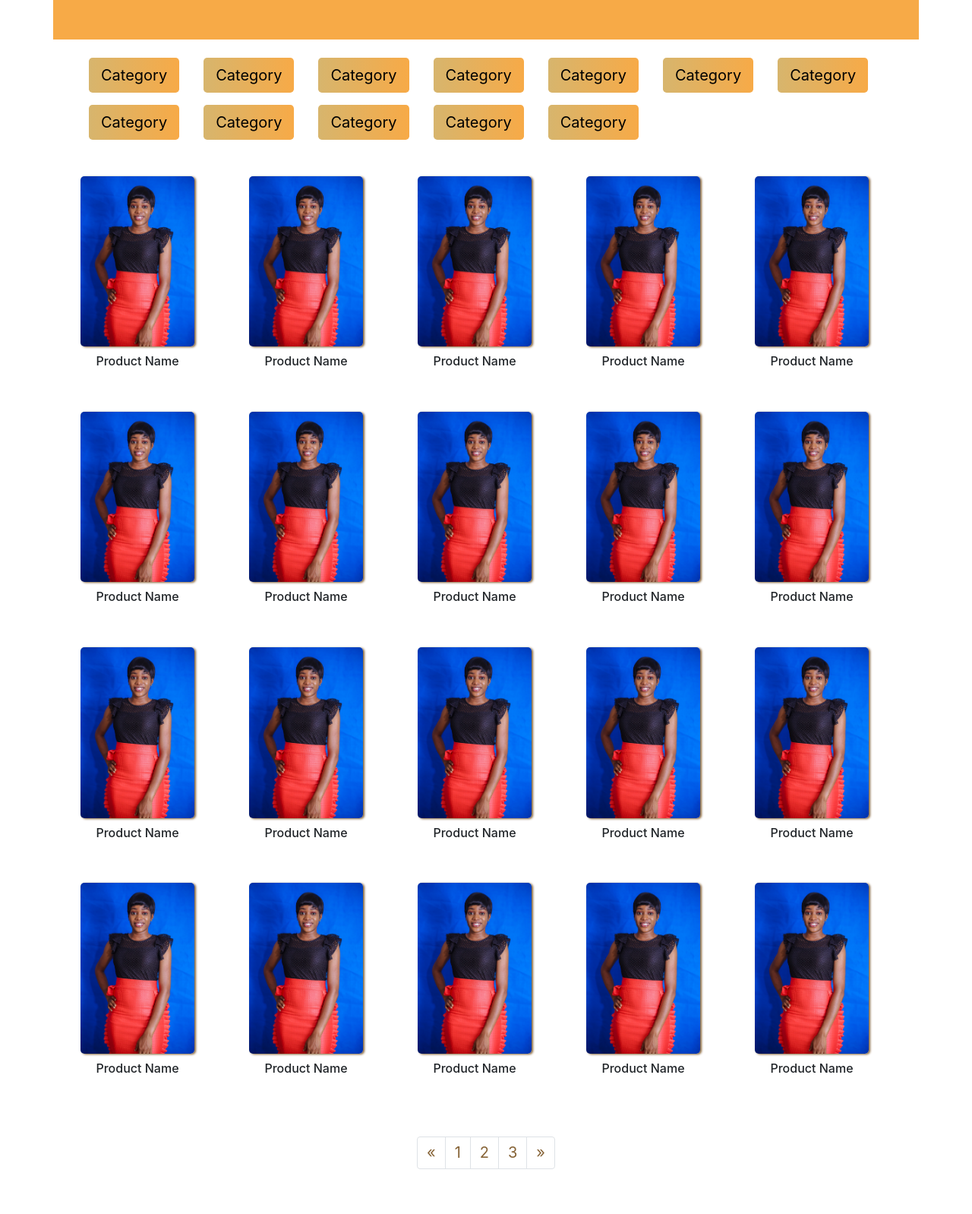
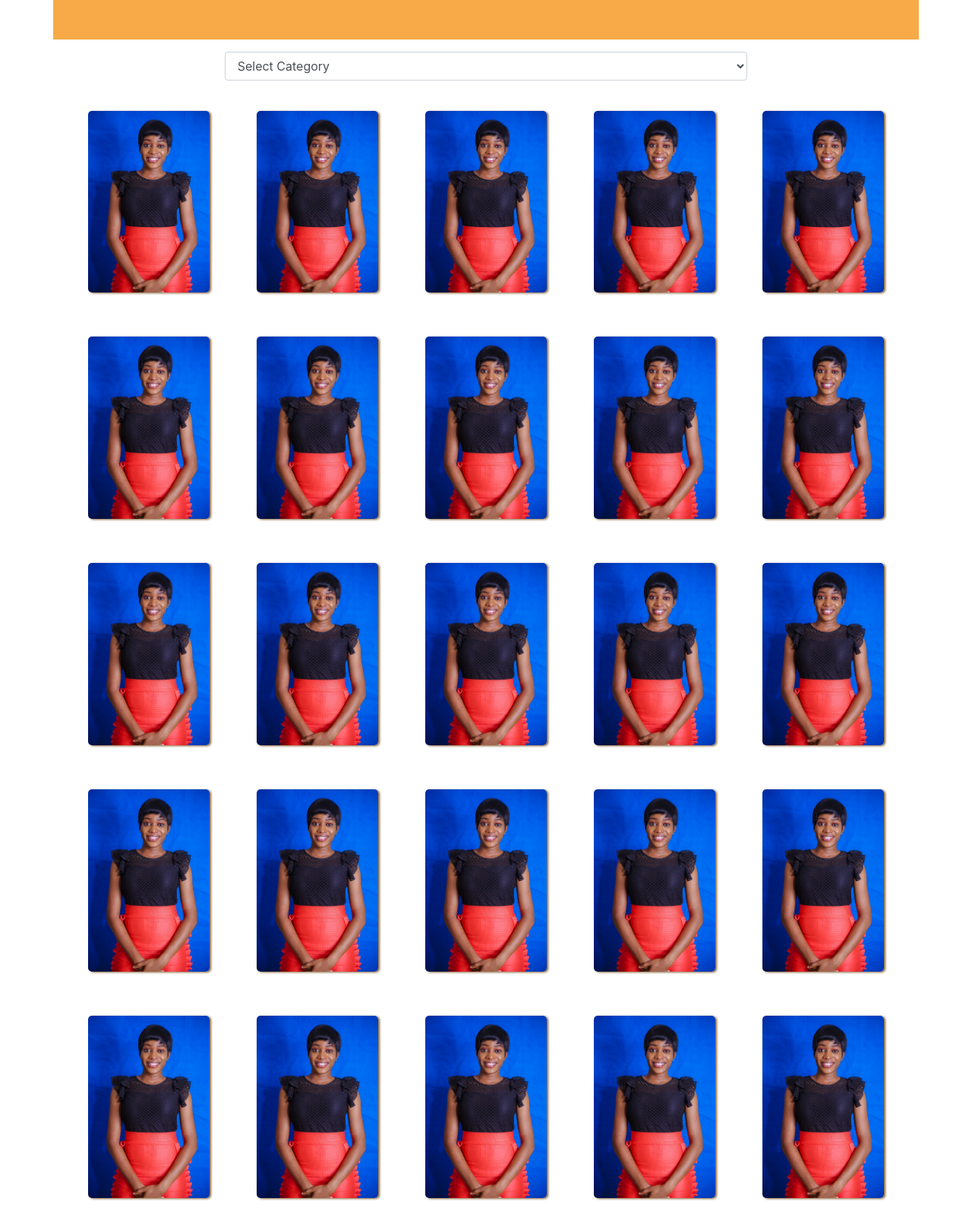
Before and after one commit to awesomebassey/heneovai, a plain HTML site: page html/couture/gallery.html in a window 1280 px wide. Shown: the part 840-2438 px from the top of the page at 76% size. Drawn offline with Linux system fonts and the light colour scheme; some packages are replaced by stand-ins of ours; a script that the page names is missing.

Commit message:
Update gallery.html

```diff
--- a/html/couture/gallery.html
+++ b/html/couture/gallery.html
@@ -6,6 +6,8 @@
     <meta name="viewport" content="width=device-width, initial-scale=1.0">
     <link rel="stylesheet" href="../../css/assets/bootstrap.css">
     <link rel="stylesheet" href="../../css/assets/icofont/icofont.css">
+    <link rel="stylesheet" href="https://cdnjs.cloudflare.com/ajax/libs/baguettebox.js/1.8.1/baguetteBox.min.css">
+    <link rel="stylesheet" href="gallery-grid.css">
     <link rel="stylesheet" href="../../css/main.css">
     <link rel="shortcut icon" href="../../images/logo.png" type="image/x-icon">
     <title>Heneovai · Gallery</title>
@@ -16,7 +18,8 @@
         <div class="container">
             <div class="row justify-content-center">
                 <div class="col-sm-3 my-3">
-                    <a href="../../index.html"><img src="../../images/logo.png" alt="" class="logo d-block mx-auto" width="40px"></a>
+                    <a href="../../index.html"><img src="../../images/logo.png" alt="" class="logo d-block mx-auto"
+                            width="40px"></a>
                     <h3 class="text-center">COUTURE</h3>
                 </div>
             </div>
@@ -40,105 +43,161 @@
     </div>
     <div class="g-categories">
         <div class="container">
-            <div class="row mx-3 my-3">
-                <button class="btn-lg my-2 mx-3">Category</button>
-                <button class="btn-lg my-2 mx-3">Category</button>
-                <button class="btn-lg my-2 mx-3">Category</button>
-                <button class="btn-lg my-2 mx-3">Category</button>
-                <button class="btn-lg my-2 mx-3">Category</button>
-                <button class="btn-lg my-2 mx-3">Category</button>
-                <button class="btn-lg my-2 mx-3">Category</button>
-                <button class="btn-lg my-2 mx-3">Category</button>
-                <button class="btn-lg my-2 mx-3">Category</button>
-                <button class="btn-lg my-2 mx-3">Category</button>
-                <button class="btn-lg my-2 mx-3">Category</button>
-                <button class="btn-lg my-2 mx-3">Category</button>
+            <div class="row mx-3 my-3 justify-content-center">
+                <div class="col-8">
+                    <select class="form-control form-control">
+                        <option>Select Category</option>
+                        <option>Category 1</option>
+                        <option>Category 2</option>
+                        <option>Category 3</option>
+                        <option>Category 4</option>
+                        <option>Category 5</option>
+                        <option>Category 6</option>
+                        <option>Category 7</option>
+                        <option>Category 8</option>
+                        <option>Category 9</option>
+                        <option>Category 10</option>
+                        <option>Category 11</option>
+                        <option>Category 12</option>
+                        <option>Category 13</option>
+                        <option>Category 14</option>
+                        <option>Category 15</option>
+                        <option>Category 16</option>
+                        <option>Category 17</option>
+                        <option>Category 18</option>
+                        <option>Category 19</option>
+                        <option>Category 20</option>
+                    </select>
                 </div>
             </div>
         </div>
-    <div class="g-images">
-        <div class="container">
-            <div class="row">
+    </div>
+    <div class="g-images container tz-gallery">
+        <div class="row justify-content-center">
             <div class="col-lg-2 mx-3 my-3 card py-2">
-                    <img src="../../images/IMG_3320.jpg" alt="" width="150px" class="d-block mx-auto bs">
-                    <h6 class="text-center">Product Name</h6>
+                <a class="lightbox" href="../../images/IMG_2444.jpg">
+                    <img src="../../images/IMG_2444.jpg" alt="Park" class="bs">
+                </a>
             </div>
             <div class="col-lg-2 mx-3 my-3 card py-2">
-                    <img src="../../images/IMG_3320.jpg" alt="" width="150px" class="d-block mx-auto bs">
-                    <h6 class="text-center">Product Name</h6>
+                <a class="lightbox" href="../../images/IMG_2444.jpg">
+                    <img src="../../images/IMG_2444.jpg" alt="Park" class="bs">
+                </a>
             </div>
             <div class="col-lg-2 mx-3 my-3 card py-2">
-                    <img src="../../images/IMG_3320.jpg" alt="" width="150px" class="d-block mx-auto bs">
-                    <h6 class="text-center">Product Name</h6>
+                <a class="lightbox" href="../../images/IMG_2444.jpg">
+                    <img src="../../images/IMG_2444.jpg" alt="Park" class="bs">
+                </a>
             </div>
             <div class="col-lg-2 mx-3 my-3 card py-2">
-                    <img src="../../images/IMG_3320.jpg" alt="" width="150px" class="d-block mx-auto bs">
-                    <h6 class="text-center">Product Name</h6>
+                <a class="lightbox" href="../../images/IMG_2444.jpg">
+                    <img src="../../images/IMG_2444.jpg" alt="Park" class="bs">
+                </a>
             </div>
             <div class="col-lg-2 mx-3 my-3 card py-2">
-                    <img src="../../images/IMG_3320.jpg" alt="" width="150px" class="d-block mx-auto bs">
-                    <h6 class="text-center">Product Name</h6>
+                <a class="lightbox" href="../../images/IMG_2444.jpg">
+                    <img src="../../images/IMG_2444.jpg" alt="Park" class="bs">
+                </a>
             </div>
             <div class="col-lg-2 mx-3 my-3 card py-2">
-                    <img src="../../images/IMG_3320.jpg" alt="" width="150px" class="d-block mx-auto bs">
-                    <h6 class="text-center">Product Name</h6>
+                <a class="lightbox" href="../../images/IMG_2444.jpg">
+                    <img src="../../images/IMG_2444.jpg" alt="Park" class="bs">
+                </a>
             </div>
             <div class="col-lg-2 mx-3 my-3 card py-2">
-                    <img src="../../images/IMG_3320.jpg" alt="" width="150px" class="d-block mx-auto bs">
-                    <h6 class="text-center">Product Name</h6>
+                <a class="lightbox" href="../../images/IMG_2444.jpg">
+                    <img src="../../images/IMG_2444.jpg" alt="Park" class="bs">
+                </a>
             </div>
             <div class="col-lg-2 mx-3 my-3 card py-2">
-                    <img src="../../images/IMG_3320.jpg" alt="" width="150px" class="d-block mx-auto bs">
-                    <h6 class="text-center">Product Name</h6>
+                <a class="lightbox" href="../../images/IMG_2444.jpg">
+                    <img src="../../images/IMG_2444.jpg" alt="Park" class="bs">
+                </a>
             </div>
             <div class="col-lg-2 mx-3 my-3 card py-2">
-                    <img src="../../images/IMG_3320.jpg" alt="" width="150px" class="d-block mx-auto bs">
-                    <h6 class="text-center">Product Name</h6>
+                <a class="lightbox" href="../../images/IMG_2444.jpg">
+                    <img src="../../images/IMG_2444.jpg" alt="Park" class="bs">
+                </a>
             </div>
             <div class="col-lg-2 mx-3 my-3 card py-2">
-                    <img src="../../images/IMG_3320.jpg" alt="" width="150px" class="d-block mx-auto bs">
-                    <h6 class="text-center">Product Name</h6>
+                <a class="lightbox" href="../../images/IMG_2444.jpg">
+                    <img src="../../images/IMG_2444.jpg" alt="Park" class="bs">
+                </a>
             </div>
             <div class="col-lg-2 mx-3 my-3 card py-2">
-                    <img src="../../images/IMG_3320.jpg" alt="" width="150px" class="d-block mx-auto bs">
-                    <h6 class="text-center">Product Name</h6>
+                <a class="lightbox" href="../../images/IMG_2444.jpg">
+                    <img src="../../images/IMG_2444.jpg" alt="Park" class="bs">
+                </a>
             </div>
             <div class="col-lg-2 mx-3 my-3 card py-2">
-                    <img src="../../images/IMG_3320.jpg" alt="" width="150px" class="d-block mx-auto bs">
-                    <h6 class="text-center">Product Name</h6>
+                <a class="lightbox" href="../../images/IMG_2444.jpg">
+                    <img src="../../images/IMG_2444.jpg" alt="Park" class="bs">
+                </a>
             </div>
             <div class="col-lg-2 mx-3 my-3 card py-2">
-                    <img src="../../images/IMG_3320.jpg" alt="" width="150px" class="d-block mx-auto bs">
-                    <h6 class="text-center">Product Name</h6>
+                <a class="lightbox" href="../../images/IMG_2444.jpg">
+                    <img src="../../images/IMG_2444.jpg" alt="Park" class="bs">
+                </a>
             </div>
             <div class="col-lg-2 mx-3 my-3 card py-2">
-                    <img src="../../images/IMG_3320.jpg" alt="" width="150px" class="d-block mx-auto bs">
-                    <h6 class="text-center">Product Name</h6>
+                <a class="lightbox" href="../../images/IMG_2444.jpg">
+                    <img src="../../images/IMG_2444.jpg" alt="Park" class="bs">
+                </a>
             </div>
             <div class="col-lg-2 mx-3 my-3 card py-2">
-                    <img src="../../images/IMG_3320.jpg" alt="" width="150px" class="d-block mx-auto bs">
-                    <h6 class="text-center">Product Name</h6>
+                <a class="lightbox" href="../../images/IMG_2444.jpg">
+                    <img src="../../images/IMG_2444.jpg" alt="Park" class="bs">
+                </a>
             </div>
             <div class="col-lg-2 mx-3 my-3 card py-2">
-                    <img src="../../images/IMG_3320.jpg" alt="" width="150px" class="d-block mx-auto bs">
-                    <h6 class="text-center">Product Name</h6>
+                <a class="lightbox" href="../../images/IMG_2444.jpg">
+                    <img src="../../images/IMG_2444.jpg" alt="Park" class="bs">
+                </a>
             </div>
             <div class="col-lg-2 mx-3 my-3 card py-2">
-                    <img src="../../images/IMG_3320.jpg" alt="" width="150px" class="d-block mx-auto bs">
-                    <h6 class="text-center">Product Name</h6>
+                <a class="lightbox" href="../../images/IMG_2444.jpg">
+                    <img src="../../images/IMG_2444.jpg" alt="Park" class="bs">
+                </a>
             </div>
             <div class="col-lg-2 mx-3 my-3 card py-2">
-                    <img src="../../images/IMG_3320.jpg" alt="" width="150px" class="d-block mx-auto bs">
-                    <h6 class="text-center">Product Name</h6>
+                <a class="lightbox" href="../../images/IMG_2444.jpg">
+                    <img src="../../images/IMG_2444.jpg" alt="Park" class="bs">
+                </a>
             </div>
             <div class="col-lg-2 mx-3 my-3 card py-2">
-                    <img src="../../images/IMG_3320.jpg" alt="" width="150px" class="d-block mx-auto bs">
-                    <h6 class="text-center">Product Name</h6>
+                <a class="lightbox" href="../../images/IMG_2444.jpg">
+                    <img src="../../images/IMG_2444.jpg" alt="Park" class="bs">
+                </a>
             </div>
             <div class="col-lg-2 mx-3 my-3 card py-2">
-                    <img src="../../images/IMG_3320.jpg" alt="" width="150px" class="d-block mx-auto bs">
-                    <h6 class="text-center">Product Name</h6>
+                <a class="lightbox" href="../../images/IMG_2444.jpg">
+                    <img src="../../images/IMG_2444.jpg" alt="Park" class="bs">
+                </a>
             </div>
+            <div class="col-lg-2 mx-3 my-3 card py-2">
+                <a class="lightbox" href="../../images/IMG_2444.jpg">
+                    <img src="../../images/IMG_2444.jpg" alt="Park" class="bs">
+                </a>
+            </div>
+            <div class="col-lg-2 mx-3 my-3 card py-2">
+                <a class="lightbox" href="../../images/IMG_2444.jpg">
+                    <img src="../../images/IMG_2444.jpg" alt="Park" class="bs">
+                </a>
+            </div>
+            <div class="col-lg-2 mx-3 my-3 card py-2">
+                <a class="lightbox" href="../../images/IMG_2444.jpg">
+                    <img src="../../images/IMG_2444.jpg" alt="Park" class="bs">
+                </a>
+            </div>
+            <div class="col-lg-2 mx-3 my-3 card py-2">
+                <a class="lightbox" href="../../images/IMG_2444.jpg">
+                    <img src="../../images/IMG_2444.jpg" alt="Park" class="bs">
+                </a>
+            </div>
+            <div class="col-lg-2 mx-3 my-3 card py-2">
+                <a class="lightbox" href="../../images/IMG_2444.jpg">
+                    <img src="../../images/IMG_2444.jpg" alt="Park" class="bs">
+                </a>
             </div>
         </div>
     </div>
@@ -166,16 +225,16 @@
         </div>
     </div>
     <hr class="bg my-1">
-    <footer class="py-2">
+    <footer class="py-4">
         <div class="container">
             <div class="row justify-content-center">
-                <div class="col-lg-5 ln my-3">
+                <div class="col-lg-5 ln">
                     <a href="../../index.html"><img src="../../images/logo.png" alt="" width="20px"></a>
                 </div>
-                <div class="col-lg-5 my-3 mx-auto">
+                <div class="col-lg-5 mx-auto">
                     <small>&copy; 2020. All Rights Reserved.</small>
                 </div>
-                <div class="col-lg-2 ln my-3">
+                <div class="col-lg-2 ln">
                     <a href=""> <i class="icofont icofont-facebook mr-3 text-black-50"></i></a>
                     <a href=""> <i class="icofont icofont-instagram mr-3 text-black-50"></i></a>
                     <a href=""> <i class="icofont icofont-twitter mr-3 text-black-50"></i></a>
@@ -183,5 +242,10 @@
             </div>
         </div>
     </footer>
+    <script src="https://cdnjs.cloudflare.com/ajax/libs/baguettebox.js/1.8.1/baguetteBox.min.js"></script>
+    <script>
+        baguetteBox.run('.tz-gallery');
+    </script>
 </body>
+
 </html>
```
Lines whose indentation alone changed are shown as unchanged.
